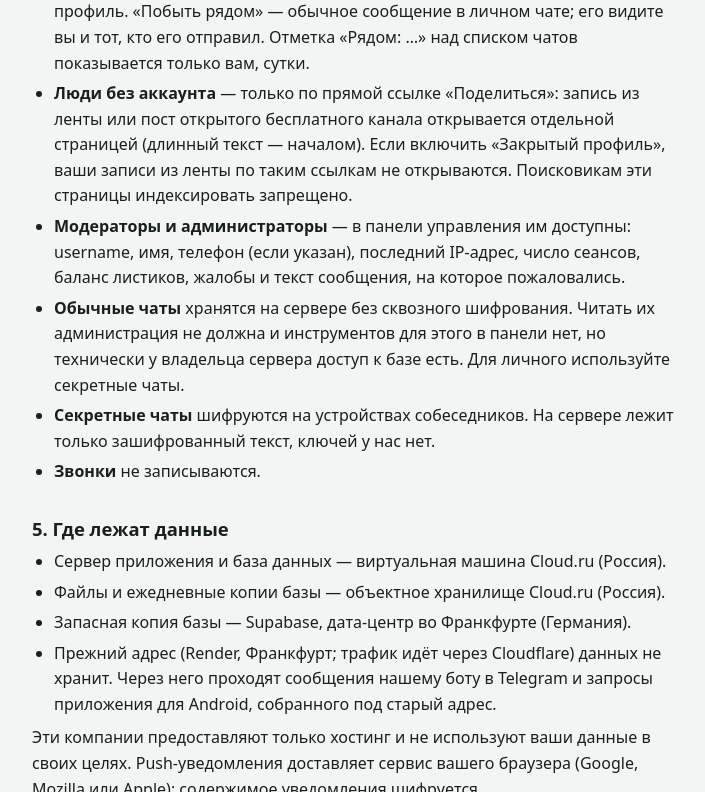
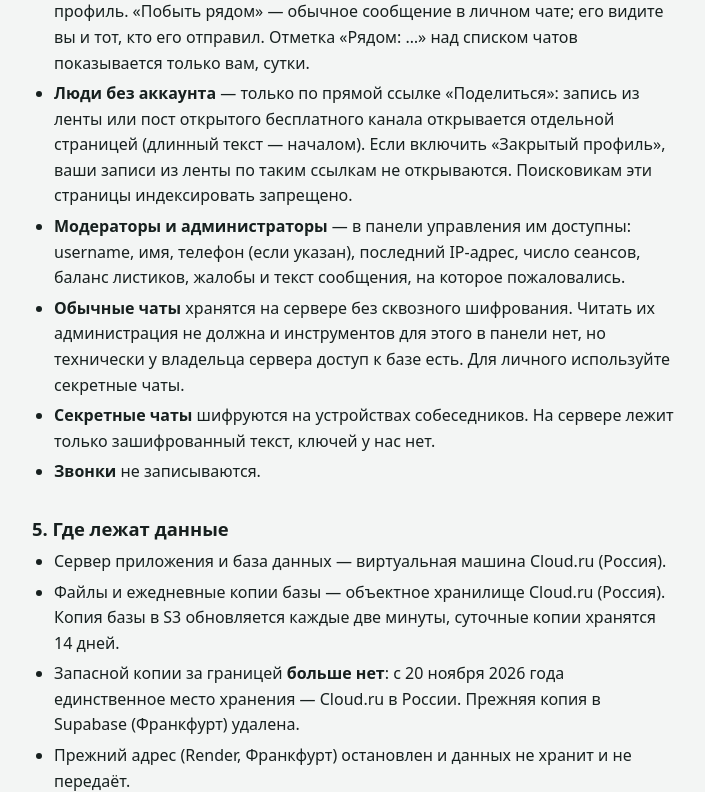
Before and after one commit to emavlutov251-web/nudist, a website: page public/privacy.html in a window 1280 px wide. Shown: the part 2008-2800 px from the top of the page, without its empty margins (248-953 px from the left). Drawn offline with Linux system fonts and the light colour scheme.

Commit message:
Политика конфиденциальности: данные хранятся только в России
20.11.2026 зарубежная запасная копия (Supabase, Франкфурт) удалена; единственное
место хранения — сервер и S3 Cloud.ru (Россия). Редакция политики обновлена.

```diff
--- a/public/privacy.html
+++ b/public/privacy.html
@@ -44,7 +44,7 @@ footer{margin-top:40px;padding-top:16px;border-top:1px solid #D5DBD9;color:#5561
 <main>
 <header>
 <h1>Политика конфиденциальности</h1>
-<p class="meta">Мессенджер «Нудист» · редакция от 16 ноября 2026 года · дополнения от 16 ноября: сброс забытого пароля, вход через Telegram (только для тех, кто им пользуется), сервер переехал в Россию</p>
+<p class="meta">Мессенджер «Нудист» · редакция от 20 ноября 2026 года · данные хранятся только в России (Cloud.ru): зарубежная запасная копия удалена; прежние дополнения — сброс пароля, вход через Telegram по желанию</p>
 </header>
 
 <section class="short" aria-labelledby="short">
@@ -100,9 +100,10 @@ footer{margin-top:40px;padding-top:16px;border-top:1px solid #D5DBD9;color:#5561
 <h2>5. Где лежат данные</h2>
 <ul>
 <li>Сервер приложения и база данных — виртуальная машина Cloud.ru (Россия).</li>
-<li>Файлы и ежедневные копии базы — объектное хранилище Cloud.ru (Россия).</li>
-<li>Запасная копия базы — Supabase, дата-центр во Франкфурте (Германия).</li>
-<li>Прежний адрес (Render, Франкфурт; трафик идёт через Cloudflare) данных не хранит. Через него проходят сообщения нашему боту в Telegram и запросы приложения для Android, собранного под старый адрес.</li>
+<li>Файлы и ежедневные копии базы — объектное хранилище Cloud.ru (Россия). Копия базы в S3 обновляется каждые две минуты, суточные копии хранятся 14 дней.</li>
+<li>Запасной копии за границей <strong>больше нет</strong>: с 20 ноября 2026 года единственное место хранения — Cloud.ru в России. Прежняя копия в Supabase (Франкфурт) удалена.</li>
+<li>Прежний адрес (Render, Франкфурт) остановлен и данных не хранит и не передаёт.</li>
+<li>Сообщения нашему боту в Telegram доставляет сама платформа Telegram; это происходит, только если вы сами пользуетесь входом через Telegram. Для всех остальных данные за пределы России не передаются.</li>
 </ul>
 <p>Эти компании предоставляют только хостинг и не используют ваши данные в своих целях. Push-уведомления доставляет сервис вашего браузера (Google, Mozilla или Apple); содержимое уведомления шифруется.</p>
 
```
